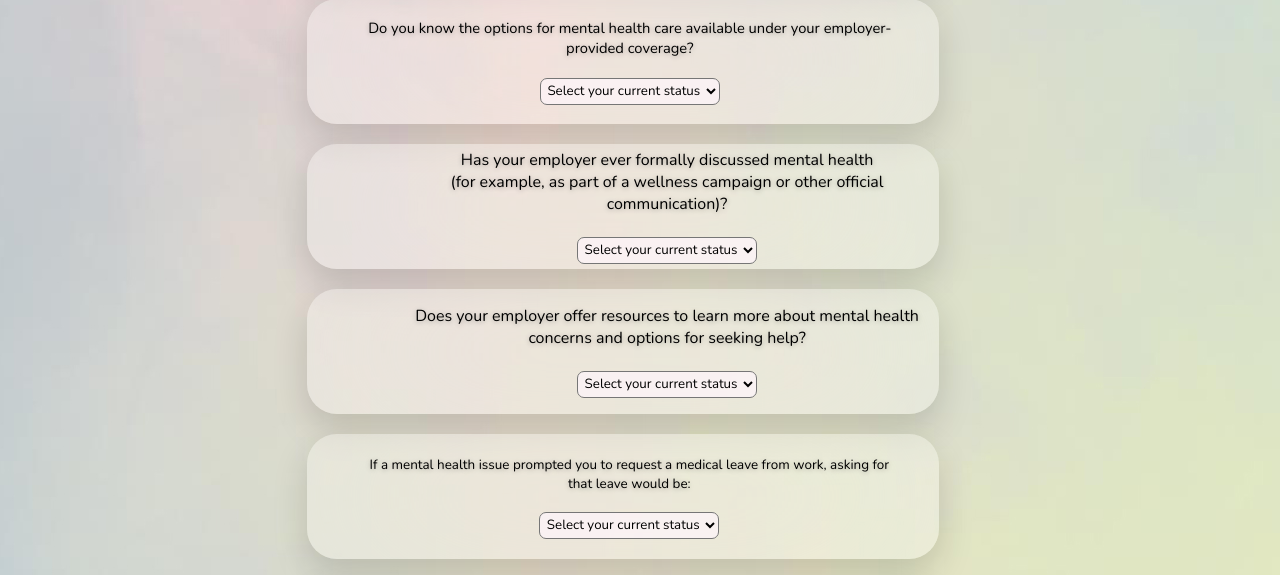
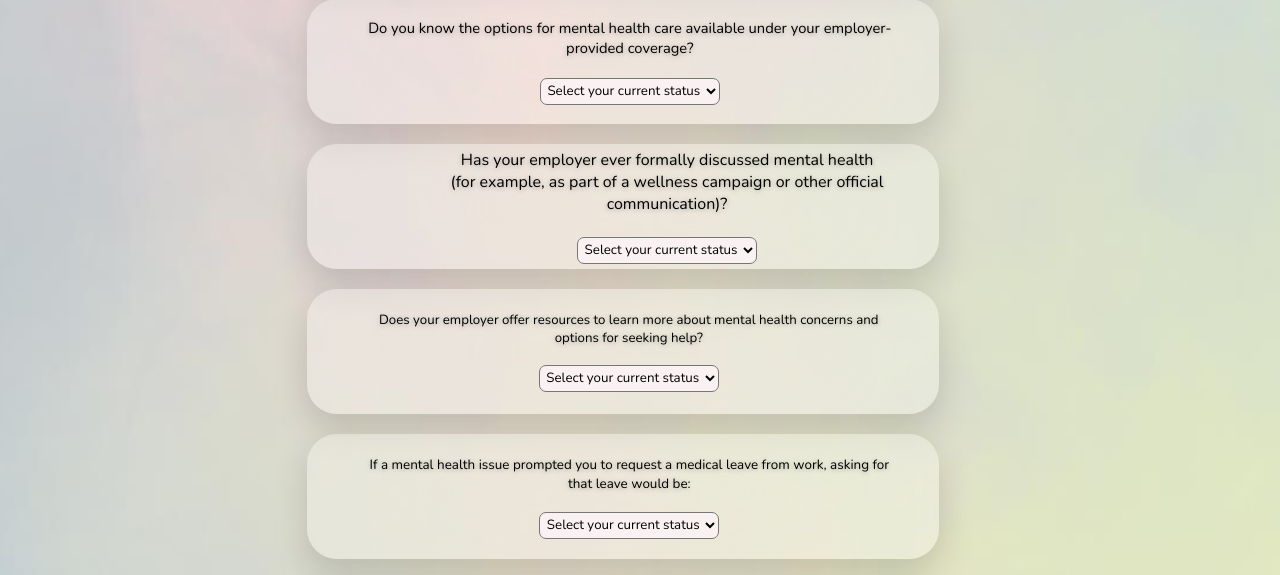
Before and after one commit to MstFEU/MentalHealthProject, a Flask app: page /question in a window 1280 px wide. Shown: the part 763-1338 px from the top of the page. Run offline with Flask 2, Linux system fonts and the light colour scheme; parts of the project's set-up code (start-up, migrations or seed data) failed here and were passed over.

Commit message:
Add files via upload

```diff
--- a/static/questionstyle.css
+++ b/static/questionstyle.css
@@ -162,12 +162,12 @@ p6
 
 p7
 {
-    font-size: 100%;
+    font-size: 83%;
     display: inline;
     align-items: center;
     text-align: center;
     position: relative;
-    left: 8.2%;
+    left: 1%;
 }
 
 p8
```
